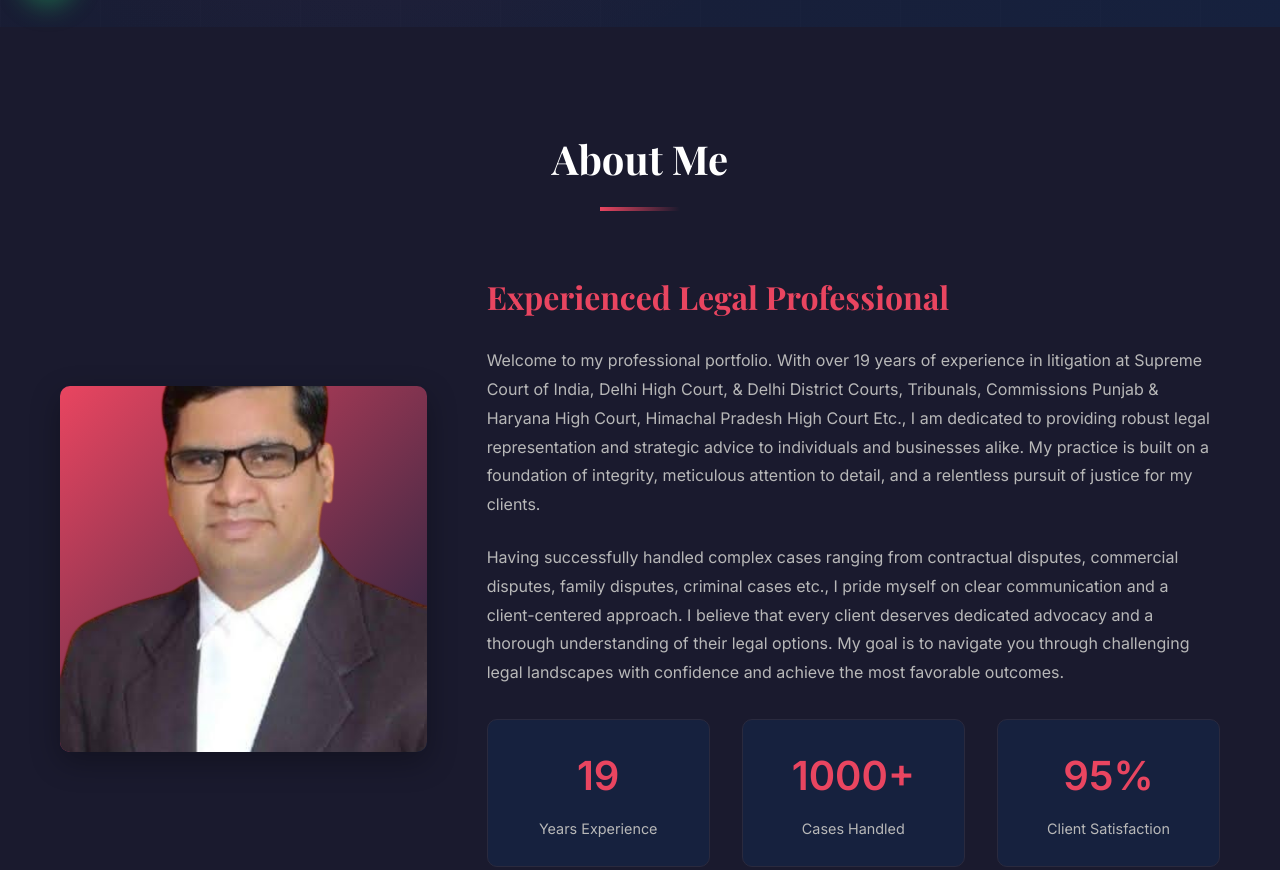
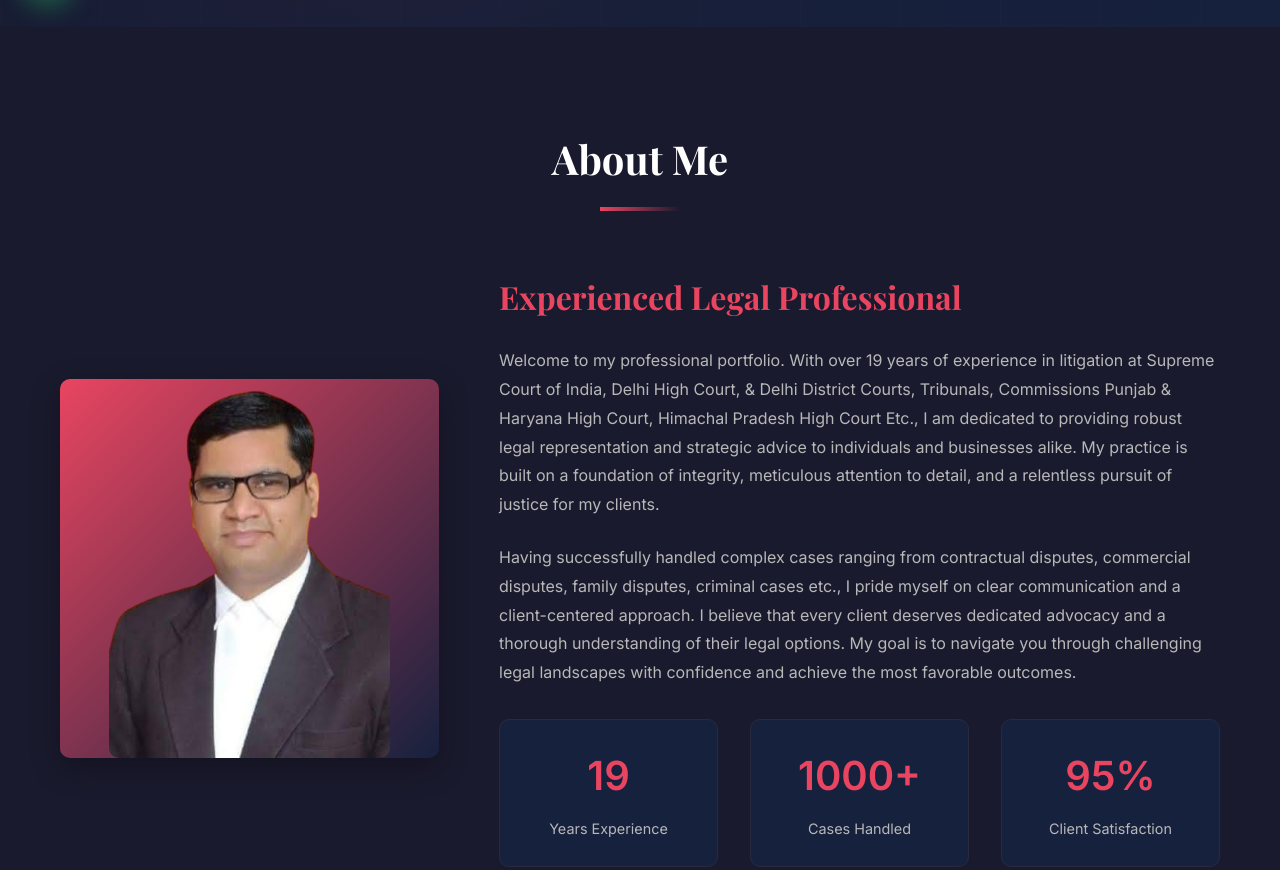
Before and after one commit to devs00123/Anil-Sharma-Advocate.com, a plain HTML site: page index.html in a window 1280 px wide. Shown: the part 773-1643 px from the top of the page. Drawn offline with nearby package versions, Linux system fonts and the light colour scheme.

Commit message:
styles.css

```diff
--- a/styles.css
+++ b/styles.css
@@ -295,7 +295,7 @@ section {
 }
 
 .lawyer-image {
-    width: 100%;
+   /* width: 100%;*/
     height: 100%;
     object-fit: cover;
     object-position: center;
```
